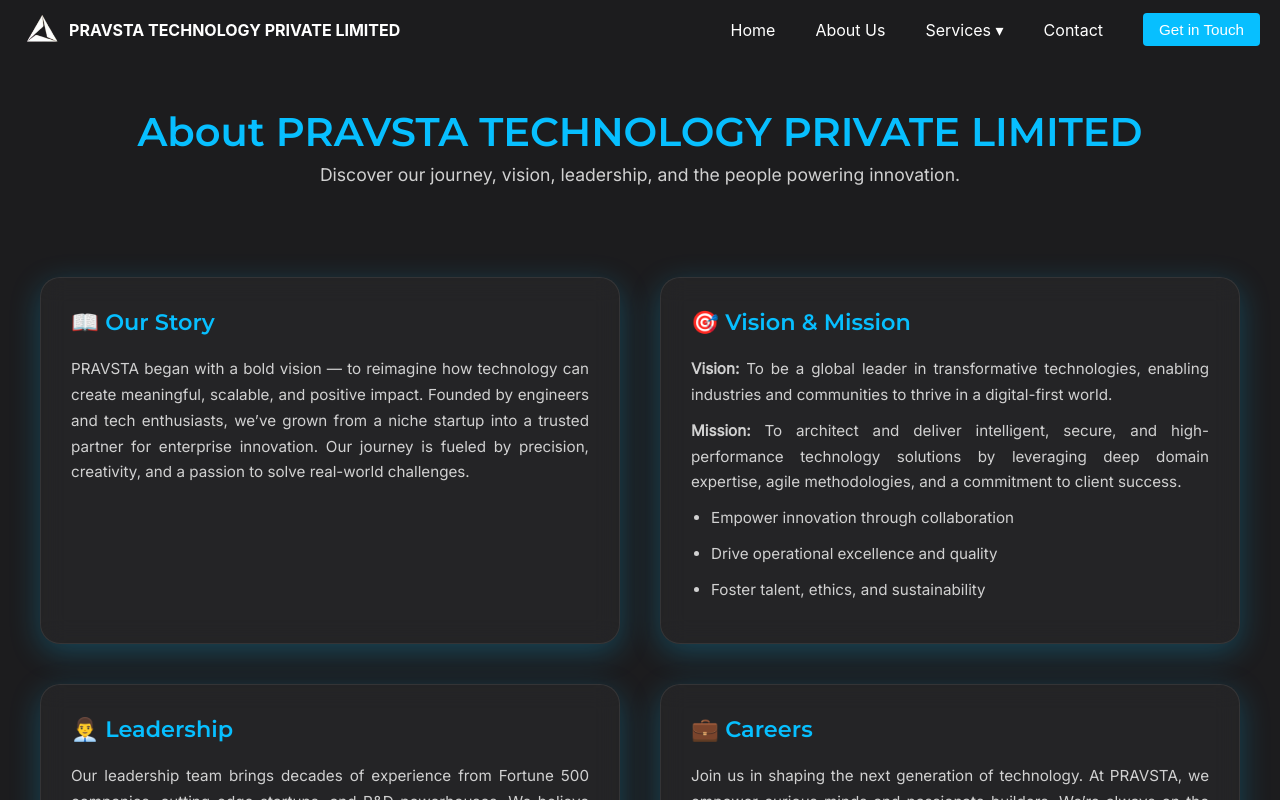
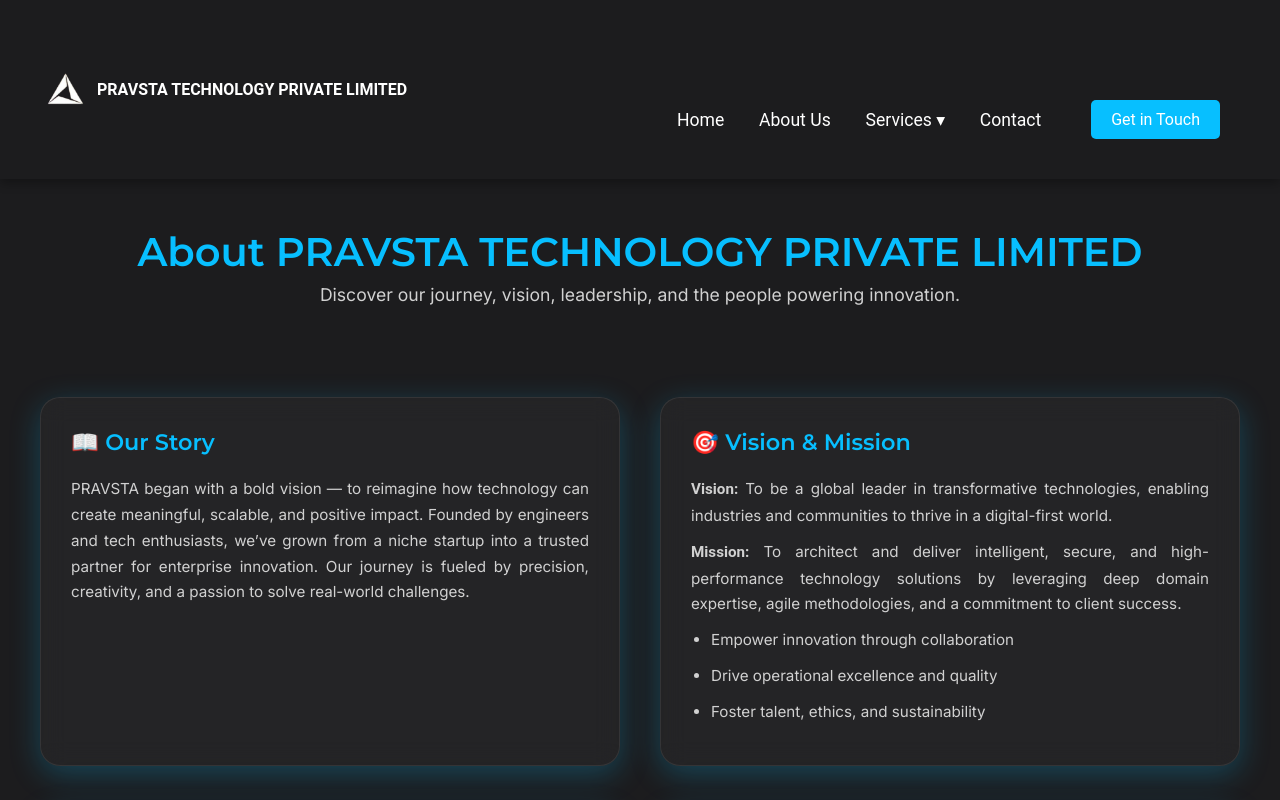
Before and after one commit to vinayaknaganuri7/pravsta, a React (Create React App) app: page /about in a window 1280 px wide. Shown: the top 800 px of the page. Built offline with nearby package versions, Linux system fonts and the light colour scheme.

Commit message:
Initial commit - added MObile size menu bar create  project files

```diff
--- a/src/components/Navbar.css
+++ b/src/components/Navbar.css
@@ -1,37 +1,39 @@
 :root {
-  --color-primary: #07BFFF;
-  --color-dark-ui: #1C1C1E;
-  --color-secondary: #2F2F35;
-  --color-white: #FFFFFF;
-  --color-shadow-glow: rgba(7, 191, 255, 0.25);
+  --color-primary:      #07BFFF;
+  --color-accent:       #0FFFB2;
+
+  --color-dark-ui:      #1C1C1E;
+  --color-secondary:    #2F2F35;
+  --color-light-text:   #D1D1D1;
+  --color-white:        #FFFFFF;
+
+  --color-shadow-glow:  rgba(7, 191, 255, 0.25);
+  --color-glass-bg:     rgba(255, 255, 255, 0.04);
+  --color-glass-border: rgba(255, 255, 255, 0.08);
 }
 
 * {
   margin: 0;
   padding: 0;
   box-sizing: border-box;
+  font-family: 'Roboto', sans-serif;
 }
 
-body {
-  font-family: 'Roboto', sans-serif;
-  background-color: #121212;
-  color: var(--color-white);
-}
-
-/* Navbar container */
+/* Navbar */
 .navbar {
   display: flex;
   justify-content: space-between;
   align-items: center;
+  padding: 20px 40px;
   background-color: var(--color-dark-ui);
-  padding: 12px 20px;
   position: sticky;
   top: 0;
   z-index: 1000;
+  box-shadow: 0 4px 10px rgba(0, 0, 0, 0.3);
+  flex-wrap: wrap;
 }
 
-/* Logo and name */
-.navbar-left {
+.navbar-logo {
   display: flex;
   align-items: center;
 }
@@ -44,114 +46,123 @@
 }
 
 .logo-image {
-  height: 35px;
-  margin-right: 8px;
+  height: 40px;
+  margin-right: 10px;
 }
 
 .company-name {
+  color: var(--color-white);
+  font-weight: bold;
   font-size: 1rem;
-  font-weight: bold;
-  color: var(--color-white);
   white-space: nowrap;
 }
 
-/* Menu container */
-.navbar-right {
+/* Navbar Links */
+.navbar-links {
+  list-style: none;
+  font-family: 'Courier New', Courier, monospace;
   display: flex;
+  gap: 0.3rem;
   align-items: center;
+  margin-left: auto;
+  padding: 0;
+  transition: all 0.3s ease-in-out;
+  opacity: 1;
+  pointer-events: auto;
 }
 
-/* Hamburger icon */
-.navbar-hamburger {
-  display: none;
-  flex-direction: column;
-  cursor: pointer;
-  gap: 4px;
-}
-
-.bar {
-  width: 25px;
-  height: 3px;
-  background-color: var(--color-white);
-  border-radius: 2px;
-}
-
-/* Links */
-.navbar-links {
-  display: flex;
-  list-style: none;
-  gap: 1rem;
-  align-items: center;
+.navbar-links li {
+  position: relative;
 }
 
 .navbar-link {
   color: var(--color-white);
   text-decoration: none;
-  font-size: 1rem;
-  padding: 8px 12px;
-  transition: background 0.3s;
+  font-size: 1.1rem;
+  padding: 10px 15px;
+  transition: all 0.3s ease;
 }
 
-.navbar-link:hover {
-  background-color: var(--color-secondary);
-  border-radius: 5px;
-}
-
-/* Dropdown */
-.dropdown {
-  position: relative;
-}
-
+/* Dropdown Menu */
 .dropdown-menu {
+  list-style: none;
+  padding: 10px 0;
+  margin: 0;
   position: absolute;
   top: 100%;
   left: 0;
   background-color: var(--color-secondary);
-  list-style: none;
-  border-radius: 5px;
-  padding: 10px 0;
-  min-width: 200px;
-  z-index: 999;
+  border-radius: 6px;
+  box-shadow: 0 4px 10px rgba(0, 0, 0, 0.4);
+  min-width: 220px;
+  display: flex;
+  flex-direction: column;
+  z-index: 1000;
+}
+
+.dropdown-menu li {
+  padding: 10px 20px;
 }
 
 .dropdown-menu li a {
-  display: block;
-  padding: 10px 20px;
   color: var(--color-white);
   text-decoration: none;
+  display: block;
 }
 
 .dropdown-menu li a:hover {
-  background-color: #444;
   border-radius: 4px;
 }
 
 /* CTA Button */
 .cta-button {
   background-color: var(--color-primary);
+  color: var(--color-white);
+  padding: 10px 20px;
+  font-size: 1rem;
   border: none;
-  border-radius: 4px;
-  padding: 8px 16px;
-  color: white;
-  font-size: 0.95rem;
+  border-radius: 5px;
   cursor: pointer;
-  margin-left: 12px;
+  transition: background-color 0.3s ease;
+  margin-left: 30px;
 }
 
-/* Mobile View */
+.cta-button:hover {
+  background-color: #07BFFF;
+}
+
+/* Hamburger */
+.navbar-hamburger {
+  display: none;
+  cursor: pointer;
+  flex-direction: column;
+  gap: 5px;
+}
+
+.navbar-hamburger .bar {
+  width: 30px;
+  height: 4px;
+  background-color: var(--color-white);
+  border-radius: 5px;
+}
+/* Responsive Styles */
 @media (max-width: 768px) {
   .navbar-links {
     flex-direction: column;
     position: fixed;
     top: 0;
-    left: 0;
+    right: 0;
     height: 100vh;
-    width: 220px;
+    width: 250px;
     background-color: var(--color-dark-ui);
     padding: 80px 20px 20px;
-    transform: translateX(-100%);
+    transform: translateX(100%);
     transition: transform 0.3s ease-in-out;
+    opacity: 1;
+    pointer-events: auto;
     z-index: 999;
+    border-left: 1px solid var(--color-secondary);
+    display: flex;
   }
 
   .navbar-links.active {
@@ -162,15 +173,45 @@
     position: static;
     box-shadow: none;
     border-radius: 0;
+    width: 100%;
   }
 
-  .cta-button {
-    width: 100%;
-    margin-top: 10px;
+  .dropdown-menu li {
+    padding-left: 10px;
   }
 
   .navbar-hamburger {
     display: flex;
-    padding-left: 20px;
+    flex-direction: column;
+    gap: 5px;
+    z-index: 1000;
+  }
+
+  .navbar-link {
+    font-size: 1rem;
+    padding: 12px 0;
+  }
+
+  .cta-button {
+    background-color: var(--color-primary);
+    color: var(--color-white);
+    font-size: 0.95rem;
+    padding: 10px;
+    width: 80px;
+    text-align: center;
+    margin-top: 20px;
+    border-radius: 5px;
   }
 }
+
+@media (max-width: 480px) {
+  .company-name {
+    font-size: 0.85rem;
+  }
+
+  .cta-button {
+    font-size: 0.9rem;
+    padding: 10px;
+    width: 100px;
+  }
+}
```
